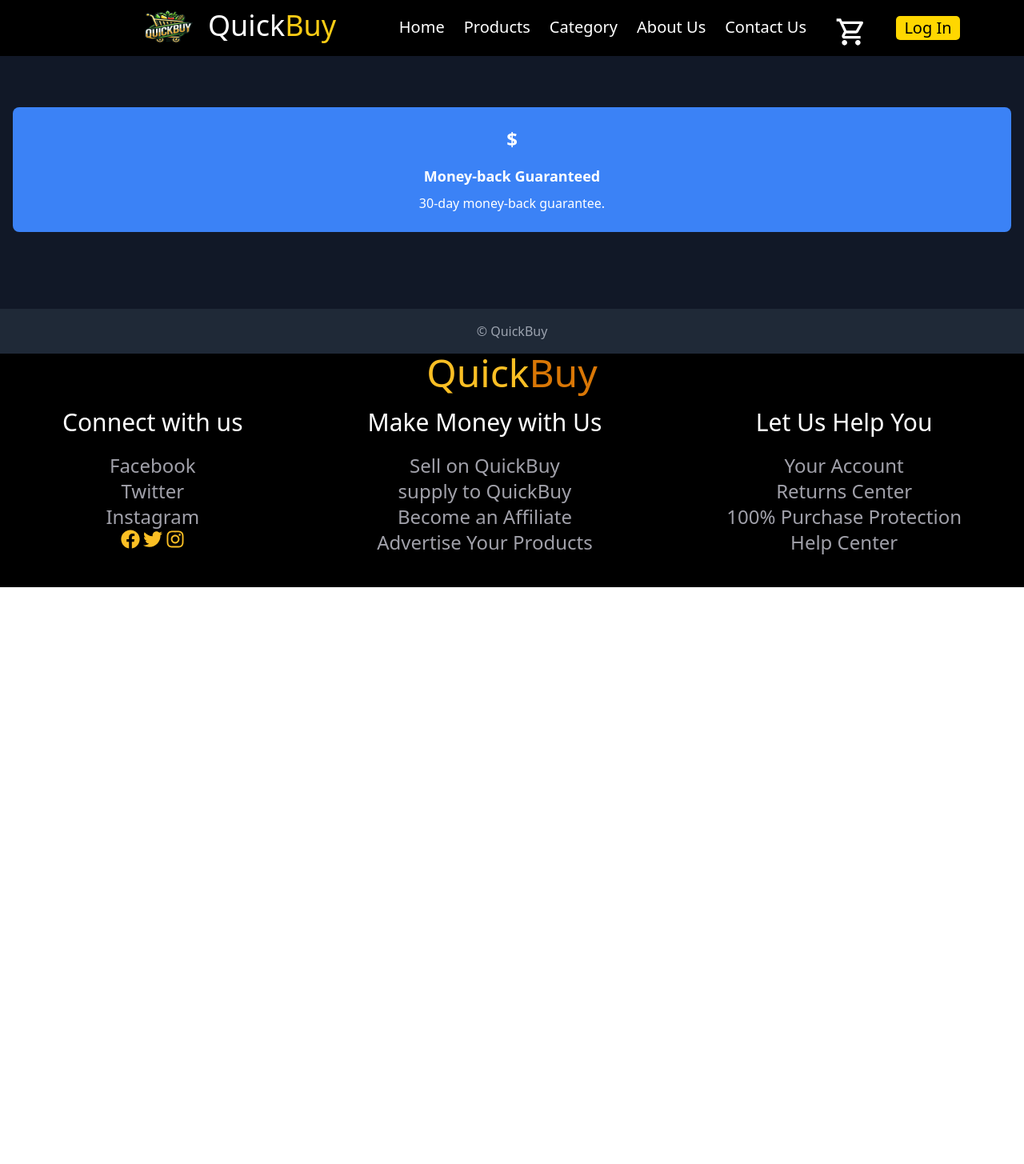
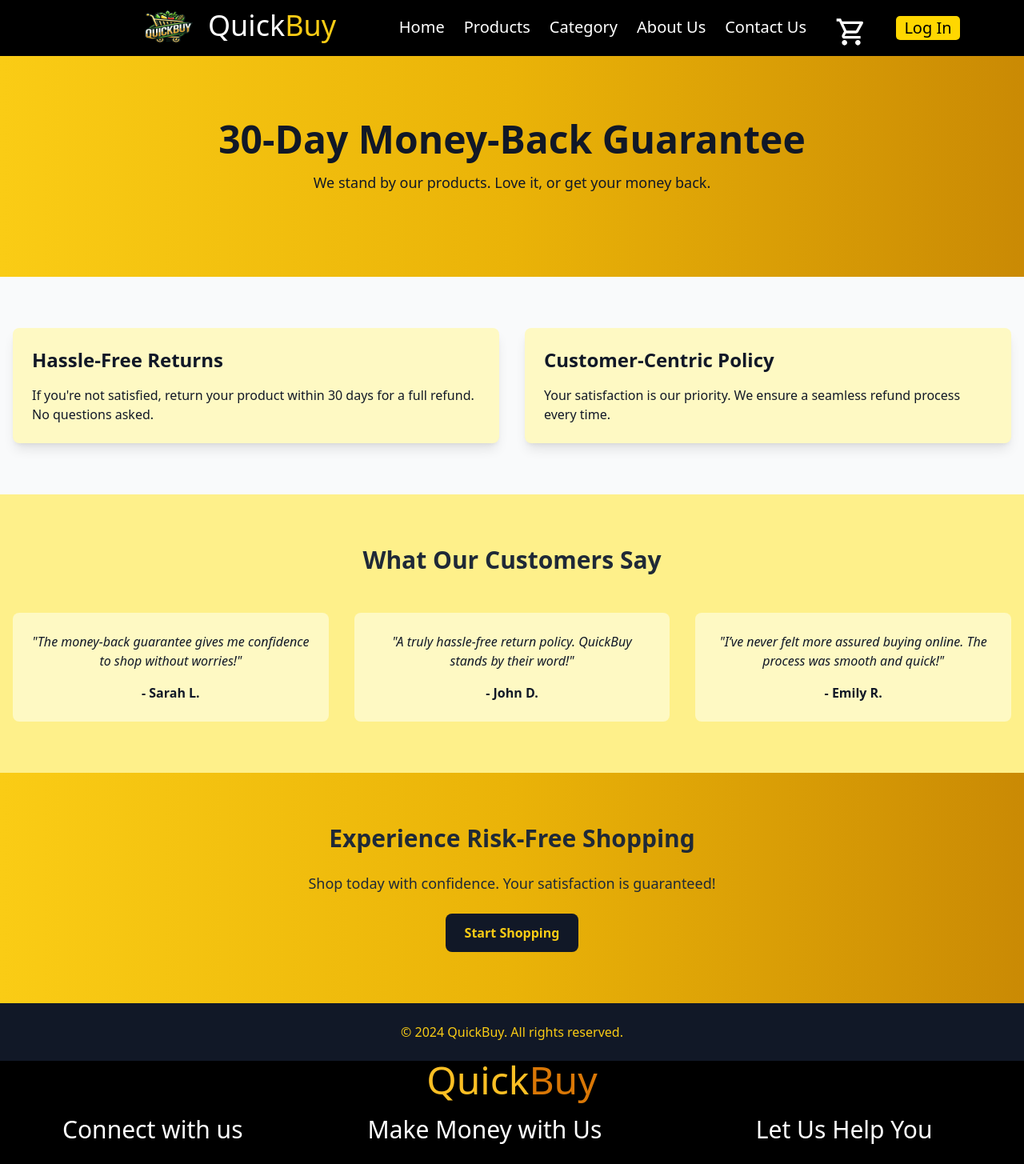
Before and after one commit to abhiroy00/ecommerce, a React (Vite) app in the folder frontend/: page /page2 in a window 1280 px wide. Shown: the top 1455 px of the page at 80% size. Before the commit the page ends 800 px from the top, so only its background shows below. Built offline with nearby package versions, Linux system fonts and the light colour scheme.

Commit message:
Styling work done in Page 2 and Page 3
Styling work done in Page 2 and Page 3 of why shop with us

```diff
--- a/frontend/src/features/ShopWithUs/Page2.jsx
+++ b/frontend/src/features/ShopWithUs/Page2.jsx
@@ -1,21 +1,71 @@
 import React from 'react';
+import { Link } from 'react-router-dom';
 
 const LandingPage = () => {
   return (
-    <div className="bg-gray-900 text-white">
-      <div className="container mx-auto py-16 px-4">
-        <div className="bg-blue-500 text-white p-6 rounded-lg mb-8">
-          <div className="text-center">
-            <h2 className="text-2xl font-bold mb-4">$</h2>
-            <h3 className="text-lg font-bold mb-2">Money-back Guaranteed</h3>
-            <p>30-day money-back guarantee.</p>
+    <div className="bg-gray-50 text-gray-800 min-h-screen">
+      {/* Hero Section */}
+      <header className="bg-gradient-to-r from-yellow-400 via-yellow-500 to-yellow-600 text-gray-900 py-20 px-4">
+        <div className="container mx-auto text-center">
+          <h1 className="text-5xl font-bold mb-4">30-Day Money-Back Guarantee</h1>
+          <p className="text-lg mb-6">We stand by our products. Love it, or get your money back.</p>
+        </div>
+      </header>
+
+      {/* Guarantee Details Section */}
+      <section className="container mx-auto py-16 px-4">
+        <div className="grid md:grid-cols-2 gap-8">
+          <div className="bg-yellow-100 text-gray-900 p-6 rounded-lg shadow-lg">
+            <h3 className="text-2xl font-bold mb-4">Hassle-Free Returns</h3>
+            <p>If you're not satisfied, return your product within 30 days for a full refund. No questions asked.</p>
+          </div>
+          <div className="bg-yellow-100 text-gray-900 p-6 rounded-lg shadow-lg">
+            <h3 className="text-2xl font-bold mb-4">Customer-Centric Policy</h3>
+            <p>Your satisfaction is our priority. We ensure a seamless refund process every time.</p>
           </div>
         </div>
+      </section>
 
+      {/* Testimonials Section */}
+      <section className="bg-yellow-200 py-16 px-4">
+        <div className="container mx-auto text-center">
+          <h2 className="text-3xl font-bold mb-12">What Our Customers Say</h2>
+          <div className="grid md:grid-cols-2 lg:grid-cols-3 gap-8">
+            <div className="bg-yellow-100 text-gray-900 p-6 rounded-lg">
+              <p className="italic">"The money-back guarantee gives me confidence to shop without worries!"
+              </p>
+              <p className="mt-4 font-bold">- Sarah L.</p>
+            </div>
+            <div className="bg-yellow-100 text-gray-900 p-6 rounded-lg">
+              <p className="italic">"A truly hassle-free return policy. QuickBuy stands by their word!"
+              </p>
+              <p className="mt-4 font-bold">- John D.</p>
+            </div>
+            <div className="bg-yellow-100 text-gray-900 p-6 rounded-lg">
+              <p className="italic">"I’ve never felt more assured buying online. The process was smooth and quick!"
+              </p>
+              <p className="mt-4 font-bold">- Emily R.</p>
+            </div>
+          </div>
         </div>
+      </section>
 
-      <footer className="bg-gray-800 text-gray-400 py-4 text-center">
-        <p>&copy; QuickBuy</p>
+      {/* CTA Section */}
+      <section className="bg-gradient-to-r from-yellow-400 via-yellow-500 to-yellow-600 py-16 px-4">
+        <div className="container mx-auto text-center">
+          <h2 className="text-3xl font-bold mb-6">Experience Risk-Free Shopping</h2>
+          <p className="text-lg mb-6">Shop today with confidence. Your satisfaction is guaranteed!</p>
+          <Link to='/Product'>
+            <button className="bg-gray-900 text-yellow-400 font-semibold py-3 px-6 rounded-lg hover:bg-gray-800 transition-all">
+              Start Shopping
+            </button>
+          </Link>
+        </div>
+      </section>
+
+      {/* Footer */}
+      <footer className="bg-gray-900 text-yellow-400 py-6 text-center">
+        <p>&copy; {new Date().getFullYear()} QuickBuy. All rights reserved.</p>
       </footer>
     </div>
   );
--- a/frontend/src/features/ShopWithUs/Page3.jsx
+++ b/frontend/src/features/ShopWithUs/Page3.jsx
@@ -1,21 +1,72 @@
 import React from 'react';
+import { Link } from 'react-router-dom';
 
 const LandingPage = () => {
   return (
-    <div className="bg-gray-900 text-white">
-      <div className="container mx-auto py-16 px-4">
-        <div className="bg-blue-500 text-white p-6 rounded-lg mb-8">
-          <div className="text-center">
+    <div className="bg-gray-800 text-gray-200 min-h-screen">
+      {/* Hero Section */}
+      <header className="bg-black text-gold py-24 px-4">
+        <div className="container mx-auto text-center">
+          <h1 className="text-6xl font-bold mb-6 text-gold">Super Secure Payment System</h1>
+          <p className="text-xl text-gray-300 mb-8">Your transactions are protected with cutting-edge security technology.</p>
+        </div>
+      </header>
 
-            <h2 className="text-2xl font-bold mb-4">Super Secure Payment System</h2>
-            <p>Enjoy secure payments every time you shop with us.</p>
+      {/* Security Features Section */}
+      <section className="container mx-auto py-16 px-4">
+        <div className="grid md:grid-cols-2 lg:grid-cols-3 gap-8">
+          <div className="bg-gray-700 text-gray-200 p-6 rounded-lg shadow-lg">
+            <h3 className="text-2xl font-bold text-gold mb-4">Top-notch Encryption</h3>
+            <p>We use advanced encryption protocols to safeguard your personal and financial information.</p>
+          </div>
+          <div className="bg-gray-700 text-gray-200 p-6 rounded-lg shadow-lg">
+            <h3 className="text-2xl font-bold text-gold mb-4">24/7 Fraud Monitoring</h3>
+            <p>Our system actively monitors transactions for fraudulent activities to keep you secure.</p>
+          </div>
+          <div className="bg-gray-700 text-gray-200 p-6 rounded-lg shadow-lg">
+            <h3 className="text-2xl font-bold text-gold mb-4">Safe and Seamless</h3>
+            <p>Enjoy a hassle-free and secure shopping experience every time you shop with us.</p>
           </div>
         </div>
+      </section>
 
+      {/* Testimonials Section */}
+      <section className="bg-black py-16 px-4">
+        <div className="container mx-auto text-center">
+          <h2 className="text-4xl font-bold text-gold mb-12">Customer Testimonials</h2>
+          <div className="grid md:grid-cols-2 lg:grid-cols-3 gap-8">
+            <div className="bg-gray-700 text-gray-200 p-6 rounded-lg">
+              <p className="italic">"Shopping with QuickBuy feels safe and reliable every time!"</p>
+              <p className="mt-4 font-bold text-gold">- Alex P.</p>
+            </div>
+            <div className="bg-gray-700 text-gray-200 p-6 rounded-lg">
+              <p className="italic">"The security features make QuickBuy my go-to shopping platform."</p>
+              <p className="mt-4 font-bold text-gold">- Jamie C.</p>
+            </div>
+            <div className="bg-gray-700 text-gray-200 p-6 rounded-lg">
+              <p className="italic">"Knowing my payments are secure gives me peace of mind."</p>
+              <p className="mt-4 font-bold text-gold">- Taylor R.</p>
+            </div>
+          </div>
         </div>
+      </section>
 
-      <footer className="bg-gray-800 text-gray-400 py-4 text-center">
-        <p>&copy; QuickBuy</p>
+      {/* CTA Section */}
+      <section className="bg-gold py-16 px-4">
+        <div className="container mx-auto text-center">
+          <h2 className="text-4xl font-bold text-white mb-6">Secure Your Payments Today</h2>
+          <p className="text-lg text-gray-800 mb-6">Shop with confidence and enjoy the ultimate security experience.</p>
+          <Link to='/Product'>
+            <button className="bg-black text-gold font-semibold py-3 px-6 rounded-lg hover:bg-gray-800 hover:text-yellow-500 transition-all">
+              Start Shopping
+            </button>
+          </Link>
+        </div>
+      </section>
+
+      {/* Footer */}
+      <footer className="bg-gray-900 text-gray-400 py-6 text-center">
+        <p>&copy; {new Date().getFullYear()} QuickBuy. All rights reserved.</p>
       </footer>
     </div>
   );
```
